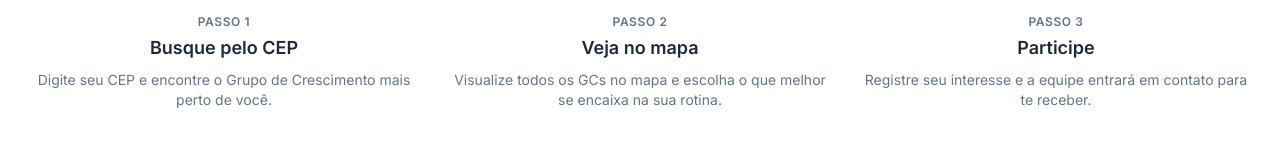
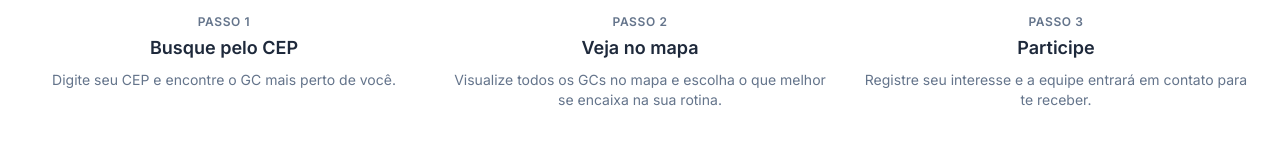
Before and after one commit to sigaocaue/gc-finder-web, a Next.js app: page / in a window 1280 px wide. Shown: the part 1342-1502 px from the top of the page. Built offline with nearby package versions, Linux system fonts and the light colour scheme; no server answers.

Commit message:
fix(how-it-works): update description for step 1 in StepCard component

```diff
--- a/components/home/how-it-works.tsx
+++ b/components/home/how-it-works.tsx
@@ -1,3 +1,4 @@
+import React from "react";
 import { Search, MapPin, Users } from 'lucide-react'
 
 interface StepCardProps {
@@ -34,7 +35,7 @@ export function HowItWorks() {
             icon={<Search className="size-6" />}
             step="1"
             title="Busque pelo CEP"
-            description="Digite seu CEP e encontre o Grupo de Crescimento mais perto de você."
+            description="Digite seu CEP e encontre o GC mais perto de você."
           />
           <StepCard
             icon={<MapPin className="size-6" />}
```
